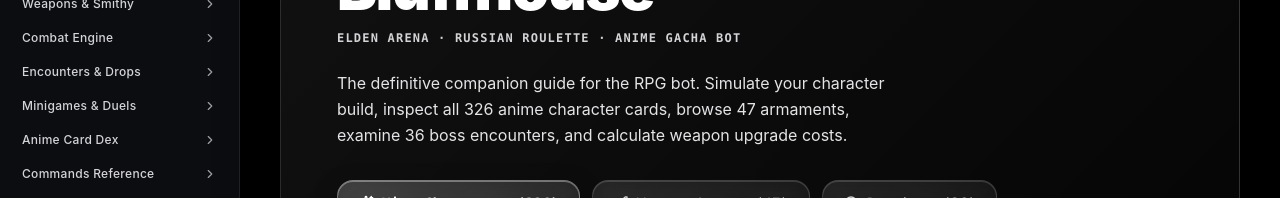
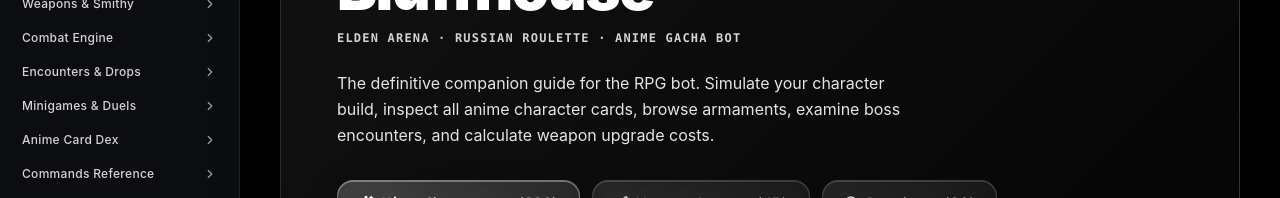
Before and after one commit to shutuplex/bluffhouse-guide-, a React (Vite) app in the folder frontend/: page / in a window 1280 px wide. Shown: the part 249-447 px from the top of the page. Built offline with nearby package versions, Linux system fonts and the light colour scheme.

Commit message:
fixation

```diff
--- a/frontend/src/pages/LandingPage.jsx
+++ b/frontend/src/pages/LandingPage.jsx
@@ -54,7 +54,7 @@
           </div>
 
           <p className="text-zinc-200 text-sm sm:text-base leading-relaxed max-w-xl">
-            The definitive companion guide for the RPG bot. Simulate your character build, inspect all 326 anime character cards, browse 47 armaments, examine 36 boss encounters, and calculate weapon upgrade costs.
+            The definitive companion guide for the RPG bot. Simulate your character build, inspect all anime character cards, browse armaments, examine boss encounters, and calculate weapon upgrade costs.
           </p>
 
           <div className="flex flex-col sm:flex-row flex-wrap items-stretch sm:items-center gap-2.5 sm:gap-3 pt-1 sm:pt-2">
```
